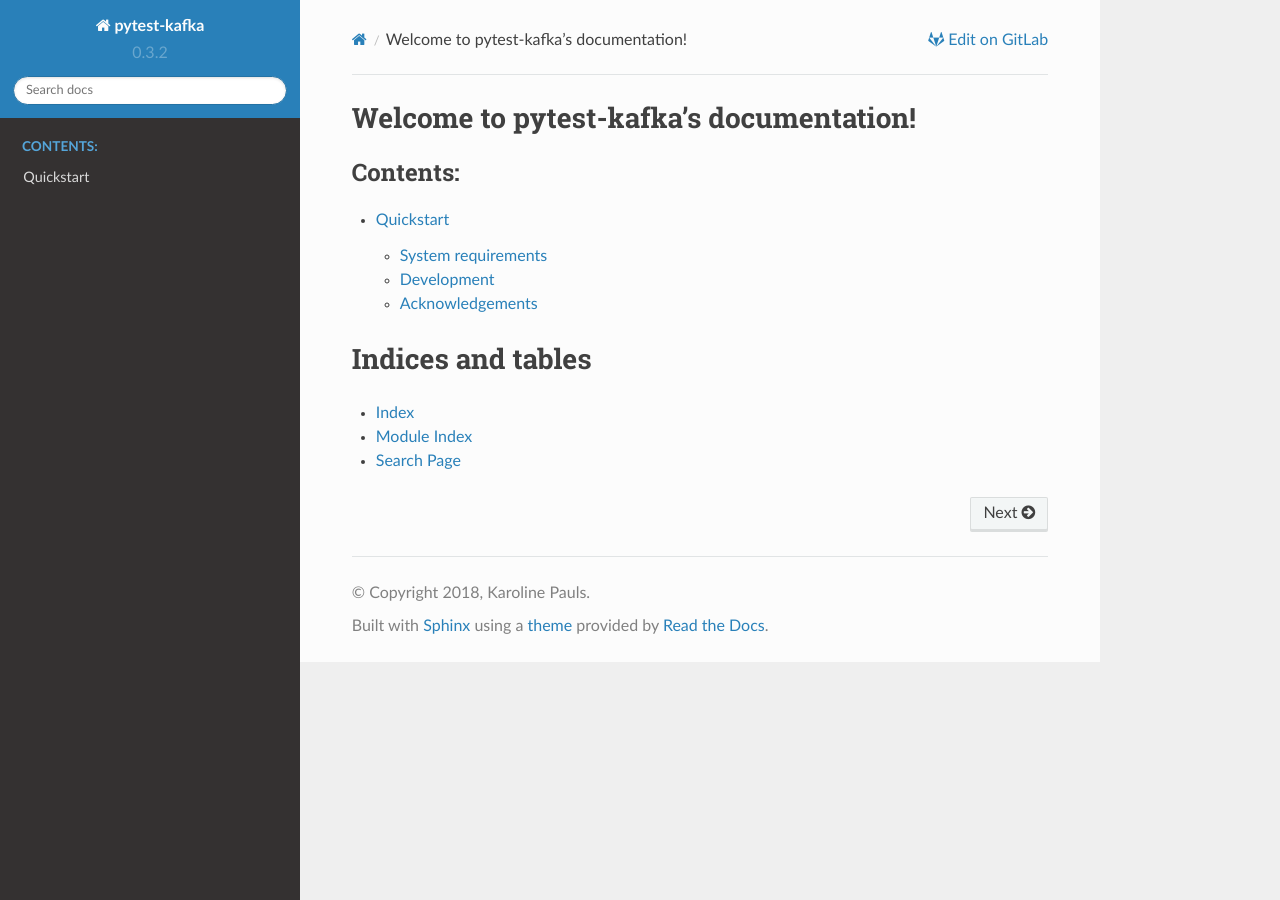
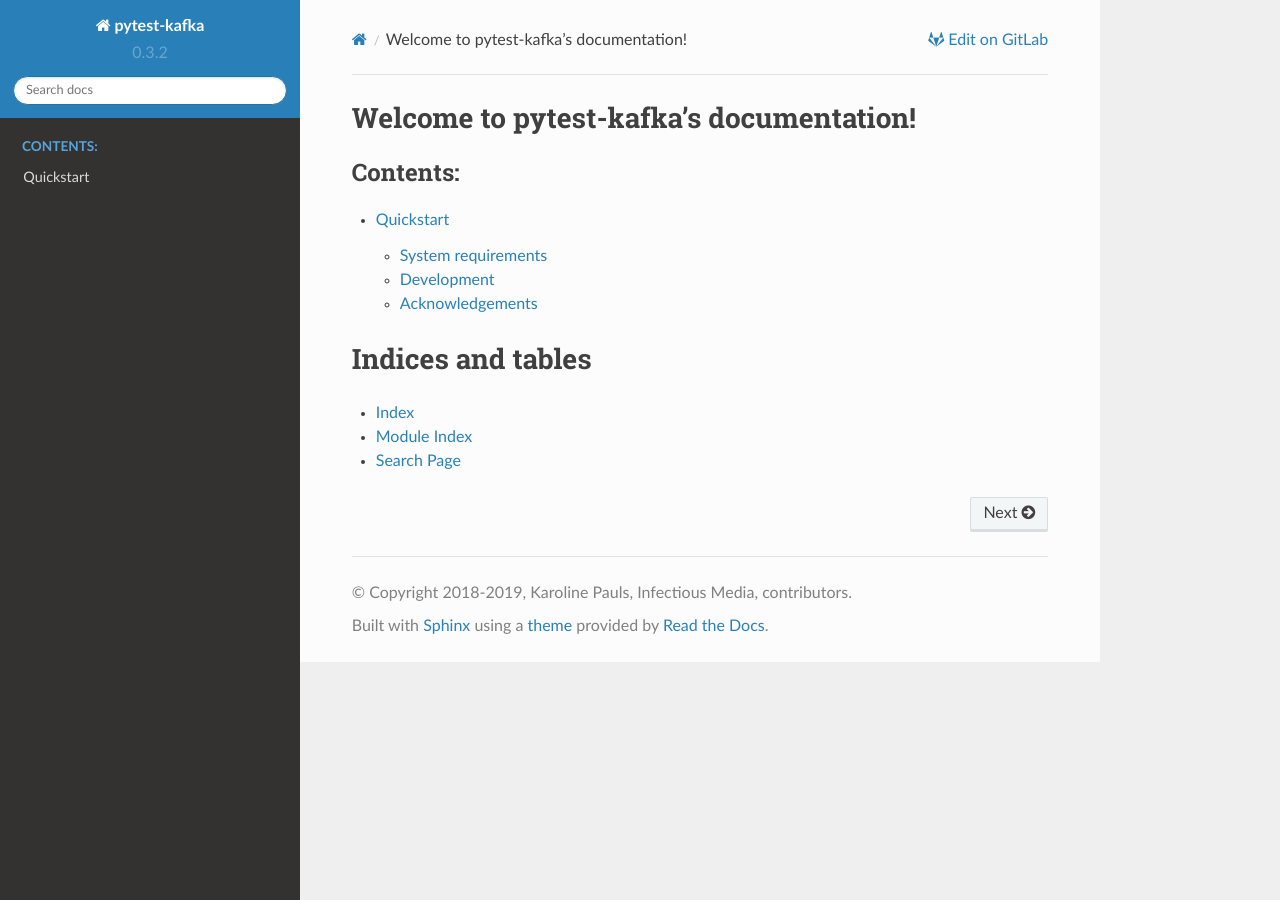
Before and after one commit to karolinepauls/pytest-kafka, a Sphinx documentation site: the page built from docs/index.rst, in a window 1280 px wide. Built offline with Sphinx 7.4.7 and the Read the Docs theme 2.0.0, drawn with Linux system fonts in a browser that asks for light colours; pages that are not in the unit, such as notebooks, are missing from menus.

Commit message:
Update copyrights because it's oh so important

```diff
--- a/docs/conf.py
+++ b/docs/conf.py
@@ -22,7 +22,7 @@
 # -- Project information -----------------------------------------------------
 
 project = 'pytest-kafka'
-copyright = '2018, Karoline Pauls'
+copyright = '2018-2019, Karoline Pauls, Infectious Media, contributors'
 author = 'Karoline Pauls'
 
 # The short X.Y version
```
Also changed, not shown: 1 other file.
